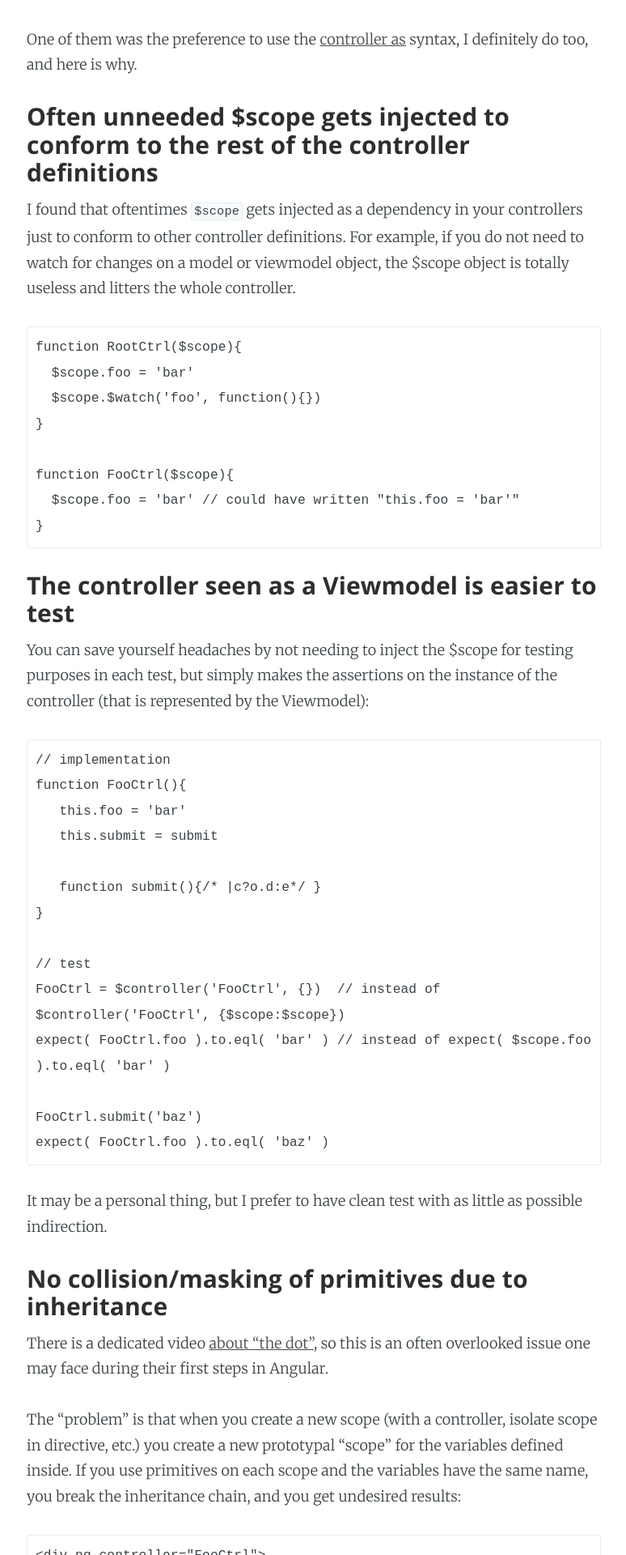
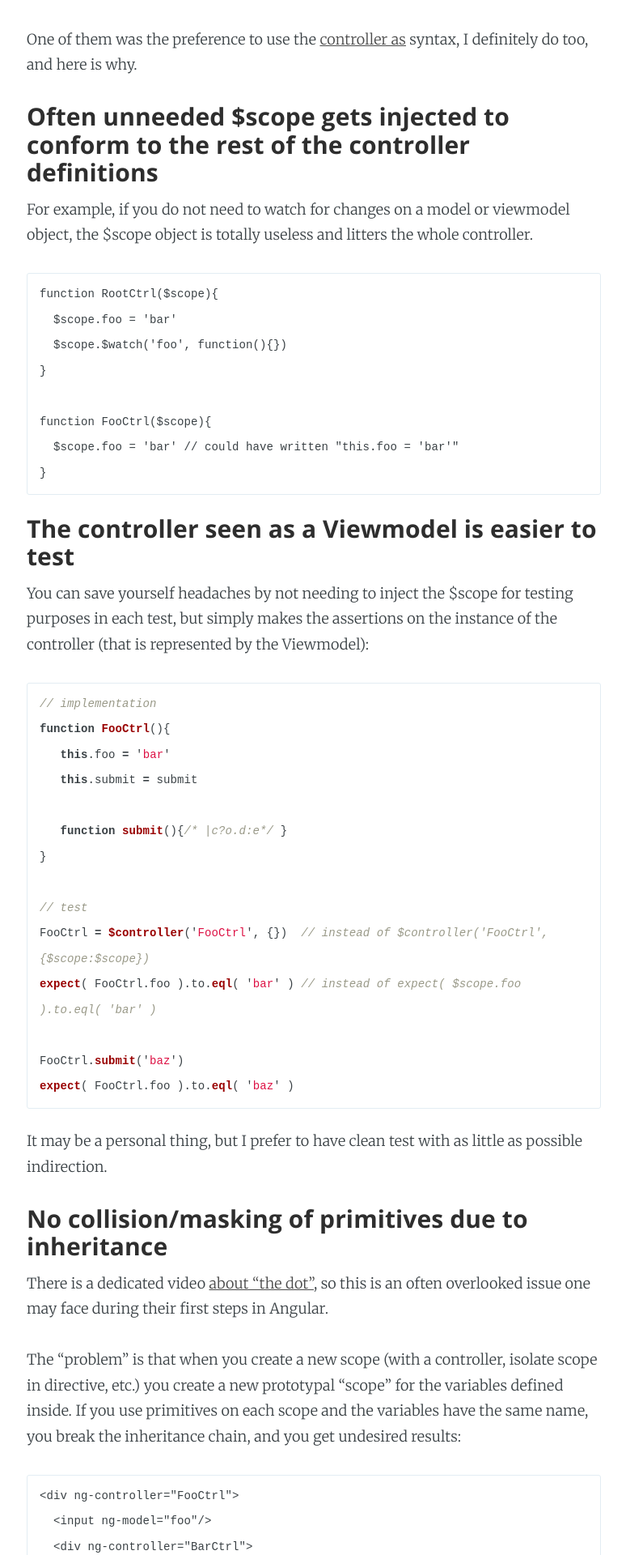
Before and after one commit to christian-fei/christian-fei.github.io-pandoc, a Jekyll site: the page built from _posts/2015-10-18-Favor-Viewmodel-over-$scope.md, in a window 1280 px wide. Shown: the part 479-2399 px from the top of the page at 81% size, without its empty margins (252-1026 px from the left). Built offline with Jekyll 4.4.1, drawn with Linux system fonts in a browser that asks for light colours; Markdown is read by kramdown in place of the engine named in the settings.

Commit message:
rephrase

````diff
--- a/_config.yml
+++ b/_config.yml
@@ -5,7 +5,7 @@ meta_description: A blog about my programming ramblings and other weird stuff
 markdown: redcarpet
 redcarpet:
   extensions: ["strikethrough"]
-highlighter: pygments
+# highlighter: pygments
 
 paginate: 10
 baseurl: /
--- a/_posts/2015-10-18-Favor-Viewmodel-over-$scope.md
+++ b/_posts/2015-10-18-Favor-Viewmodel-over-$scope.md
@@ -12,7 +12,6 @@ One of them was the preference to use the [controller as](https://docs.angularjs
 
 ### Often unneeded $scope gets injected to conform to the rest of the controller definitions
 
-I found that oftentimes `$scope` gets injected as a dependency in your controllers just to conform to other controller definitions.
 For example, if you do not need to watch for changes on a model or viewmodel object, the $scope object is totally useless and litters the whole controller.
 
 ```
@@ -31,7 +30,7 @@ function FooCtrl($scope){
 
 You can save yourself headaches by not needing to inject the $scope for testing purposes in each test, but simply makes the assertions on the instance of the controller (that is represented by the Viewmodel):
 
-```
+```javascript
 // implementation
 function FooCtrl(){
    this.foo = 'bar'
--- a/assets/css/screen.css
+++ b/assets/css/screen.css
@@ -1777,3 +1777,13 @@ body:not(.post-template) .post-title {
    End of file. Animations should be the last thing here. Do not add stuff
    below this point, or it will probably fuck everything up.
    ========================================================================== */
+
+
+
+
+
+
+
+/* GitHub style for Pygments syntax highlighter, for use with Jekyll Courtesy of GitHub.com */
+
+pre, code { overflow-x: auto; white-space: pre; background: #f5f6f5; padding: 10px 15px; border-radius: 3px; font-size: 14px; }
````
